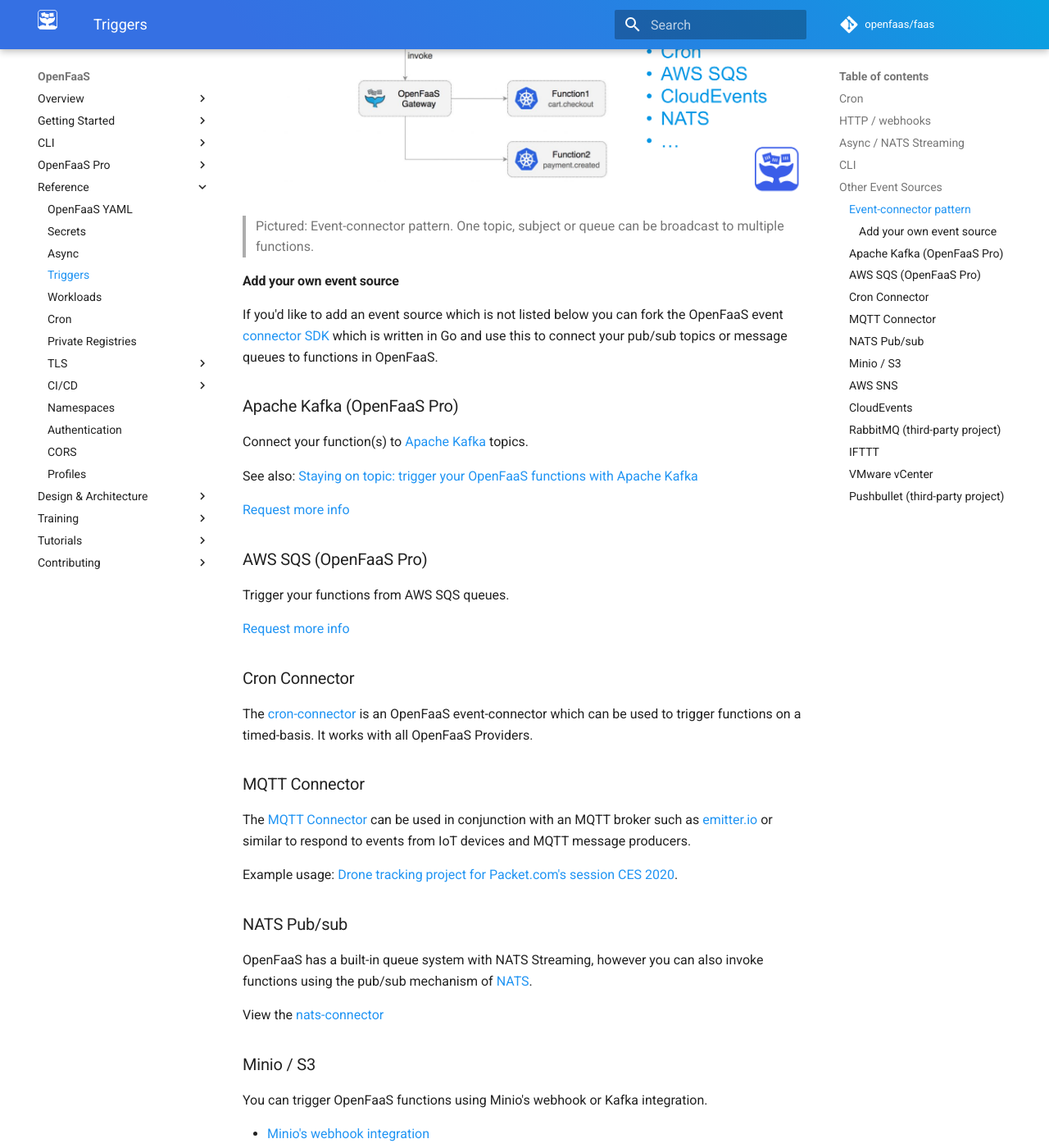
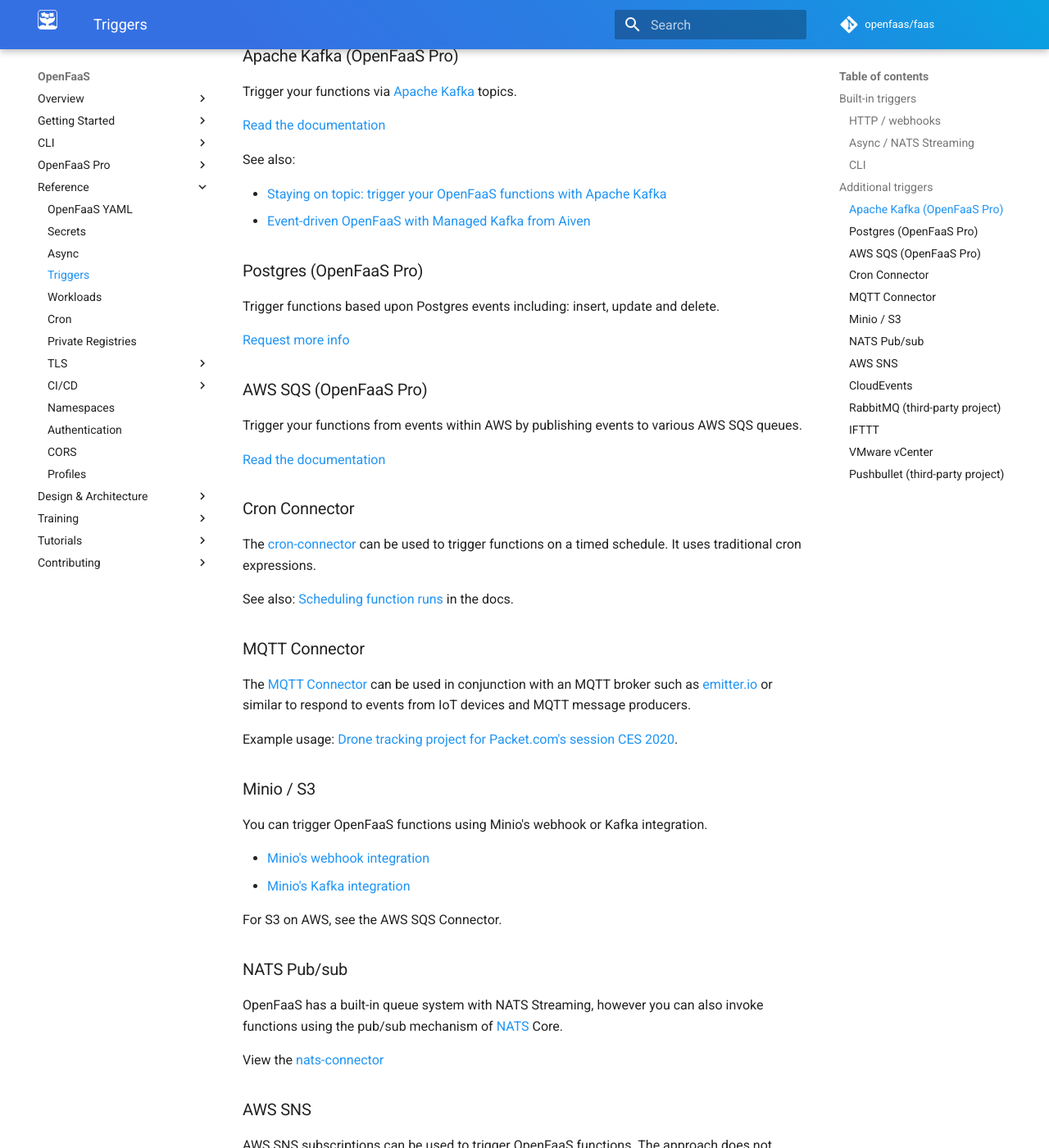
Before and after one commit to openfaas/docs, an MkDocs documentation site: the page built from docs/reference/triggers.md, in a window 1280 px wide and 1400 px high, scrolled down 1804 px. Shown: the whole window at 82% size. Built offline with MkDocs 1.6.1 and Material for MkDocs 9.7.7, drawn with Linux system fonts in a browser that asks for light colours; comment, search, counter and statistics services are not loaded; some of the changed text lies outside the part shown.

Commit message:
Add postgres page to docs
Signed-off-by: Alex Ellis (OpenFaaS Ltd) <alexellis2@gmail.com>

````diff
--- a/docs/reference/triggers.md
+++ b/docs/reference/triggers.md
@@ -6,17 +6,9 @@ Connectors map one or more topics, subjects or queues from a stateful messaging
 
 Can't find the event-source or trigger that you were looking for? [Contact us for more info](https://openfaas.com/support)
 
-## Cron
+## Built-in triggers
 
-Looking to trigger a function on a schedule?
-
-The cron-connector can be used to trigger a function on a schedule, by adding a couple of annotations to your stack.yml file.
-
-Kubernetes also supports a `CronJob` mechanism, which you can use as an alternative.
-
-See also: [Scheduling function runs](/reference/cron/) for more information.
-
-## HTTP / webhooks
+### HTTP / webhooks
 
 This is the default, and standard method for interacting with your Functions.
 
@@ -26,7 +18,7 @@ The function URL follows the pattern of:
 https://<gateway URL>:<port>/function/<function name>
 ```
 
-## Async / NATS Streaming
+### Async / NATS Streaming
 
 You can execute a function or microservice asynchronously by replacing `/function/` with `/async-function/` when accessing the endpoint via the OpenFaaS gateway.
 
@@ -40,7 +32,7 @@ You can also pass an `X-Callback-Url` header with the URL of another endpoint fo
 
 More on async: [Async Functions](/reference/async/)
 
-## CLI
+### CLI
 
 Trigger a function using the `faas-cli` by using the function name
 
@@ -52,37 +44,42 @@ echo "triggered" | faas-cli invoke figlet
 
 Find out more: [faas-cli on GitHub](https://github.com/openfaas/faas-cli)
 
-## Other Event Sources
+## Additional triggers
 
-### Event-connector pattern
-
-The OpenFaaS connector-pattern allows you to create a broker or separate microservice which maps functions to topics and invokes functions via the OpenFaaS Gateway meaning that the OpenFaaS code does not need to be modified per trigger/event-source.
+The OpenFaaS event-pattern allows you to create a broker or separate microservice which maps functions to topics and invokes functions via the OpenFaaS Gateway meaning that the OpenFaaS code does not need to be modified per trigger/event-source.
 
 ![Event-connector pattern](../images/connector-pattern.png)
 
 > Pictured: Event-connector pattern. One topic, subject or queue can be broadcast to multiple functions.
 
-#### Add your own event source
-
-If you'd like to add an event source which is not listed below you can fork the OpenFaaS event [connector SDK](https://github.com/openfaas/connector-sdk) which is written in Go and use this to connect your pub/sub topics or message queues to functions in OpenFaaS.
-
 ### Apache Kafka (OpenFaaS Pro)
 
-Connect your function(s) to [Apache Kafka](https://kafka.apache.org) topics.
+Trigger your functions via [Apache Kafka](https://kafka.apache.org) topics.
 
-See also: [Staying on topic: trigger your OpenFaaS functions with Apache Kafka](https://www.openfaas.com/blog/kafka-connector/)
+[Read the documentation](https://docs.openfaas.com/openfaas-pro/kafka-events/)
+
+See also:
+
+* [Staying on topic: trigger your OpenFaaS functions with Apache Kafka](https://www.openfaas.com/blog/kafka-connector/)
+* [Event-driven OpenFaaS with Managed Kafka from Aiven](https://www.openfaas.com/blog/openfaas-kafka-aiven/)
+
+### Postgres (OpenFaaS Pro)
+
+Trigger functions based upon Postgres events including: insert, update and delete.
 
 [Request more info](https://openfaas.com/support/)
 
 ### AWS SQS (OpenFaaS Pro)
 
-Trigger your functions from AWS SQS queues.
+Trigger your functions from events within AWS by publishing events to various AWS SQS queues.
 
-[Request more info](https://openfaas.com/support/)
+[Read the documentation](https://docs.openfaas.com/openfaas-pro/sqs-events/)
 
 ### Cron Connector
 
-The [cron-connector](https://github.com/openfaas/cron-connector) is an OpenFaaS event-connector which can be used to trigger functions on a timed-basis. It works with all OpenFaaS Providers.
+The [cron-connector](https://github.com/openfaas/cron-connector) can be used to trigger functions on a timed schedule. It uses traditional cron expressions.
+
+See also: [Scheduling function runs](/reference/cron/) in the docs.
 
 ### MQTT Connector
 
@@ -90,18 +87,20 @@ The [MQTT Connector](https://github.com/openfaas/mqtt-connector) can be used in
 
 Example usage: [Drone tracking project for Packet.com's session CES 2020](https://github.com/packet-labs/iot).
 
-### NATS Pub/sub
-
-OpenFaaS has a built-in queue system with NATS Streaming, however you can also invoke functions using the pub/sub mechanism of [NATS](https://nats.io).
-
-View the [nats-connector](https://github.com/openfaas/nats-connector)
-
 ### Minio / S3
 
 You can trigger OpenFaaS functions using Minio's webhook or Kafka integration.
 
 * [Minio's webhook integration](https://blog.min.io/introducing-webhooks-for-minio/)
 * [Minio's Kafka integration](https://docs.min.io/docs/minio-bucket-notification-guide.html#apache-kafka)
+
+For S3 on AWS, see the AWS SQS Connector.
+
+### NATS Pub/sub
+
+OpenFaaS has a built-in queue system with NATS Streaming, however you can also invoke functions using the pub/sub mechanism of [NATS](https://nats.io) Core.
+
+View the [nats-connector](https://github.com/openfaas/nats-connector)
 
 ### AWS SNS
 
--- a/mkdocs.yml
+++ b/mkdocs.yml
@@ -131,6 +131,7 @@ nav:
       - Dashboard: ./openfaas-pro/dashboard.md
       - Scale to Zero: ./openfaas-pro/scale-to-zero.md
       - Kafka events: ./openfaas-pro/kafka-events.md
+      - Postgres events: ./openfaas-pro/postgres-events.md
       - AWS SQS events: ./openfaas-pro/sqs-events.md
       - Retries: ./openfaas-pro/retries.md
       - Single Sign-On: ./openfaas-pro/sso.md
````
Also changed, not shown: docs/openfaas-pro/postgres-events.md (added, +150 -0 lines).
